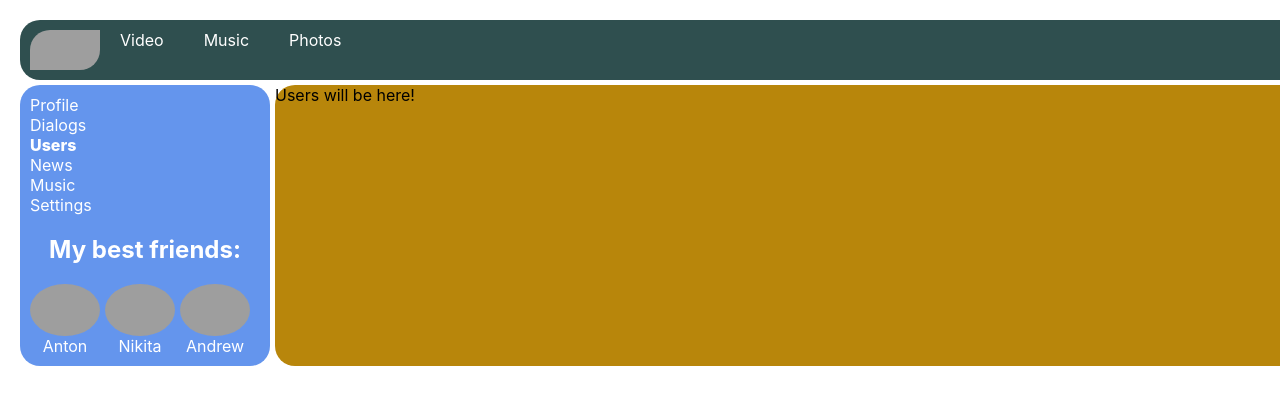
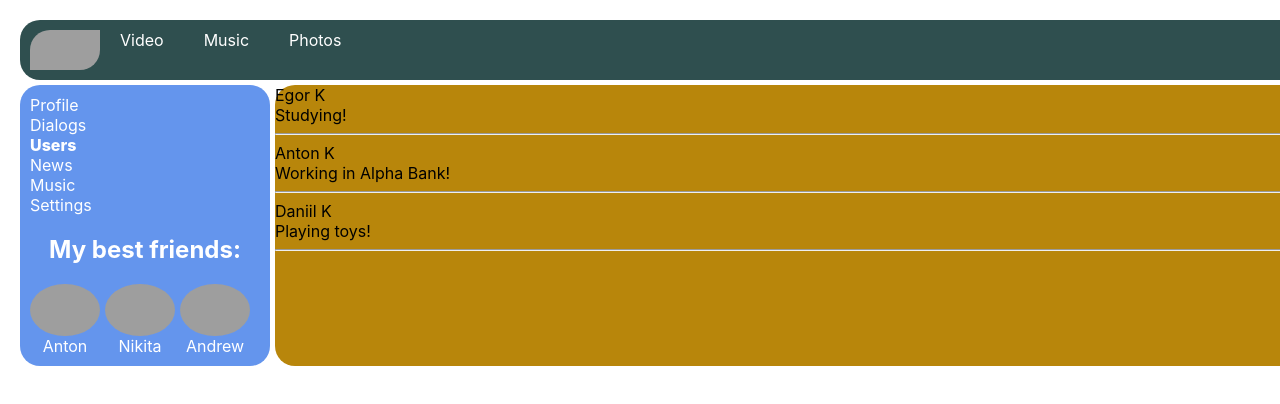
Before and after one commit to Pikadorius/Samurai-way-SN, a React (Create React App) app: page /users in a window 1280 px wide. Shown: the top 404 px of the page. Built offline with nearby package versions, Linux system fonts and the light colour scheme; grey boxes are pictures that could not be loaded.

Commit message:
added typification for UsersContainer.tsx

```diff
--- a/src/components/Users/Users.tsx
+++ b/src/components/Users/Users.tsx
@@ -1,9 +1,16 @@
 import React from 'react';
+import {UsersPropsType} from "./UsersContainer";
 
-const Users = () => {
+const Users = (props:UsersPropsType) => {
     return (
         <div>
-            Users will be here!
+            {props.usersPage.users.map(u => {
+                return <>
+                    <div key={u.id}>{u.fullName}</div>
+                    <div key={u.id}>{u.status}</div>
+                    <hr/>
+                </>
+            })}
         </div>
     );
 };
--- a/src/components/Users/UsersContainer.tsx
+++ b/src/components/Users/UsersContainer.tsx
@@ -1,8 +1,22 @@
 import React from 'react';
 import {connect} from "react-redux";
 import Users from "./Users";
+import {StateType} from "../../redux/redux-store";
+import {InitialStateType} from "../../redux/users-reducer";
 
 
-const UsersContainer = connect()(Users);
+type MapStateType = {
+    usersPage: InitialStateType
+}
+
+const mapStateToProps = (state: StateType):MapStateType=> {
+    return {
+        usersPage: state.usersPage
+    }
+}
+
+export type UsersPropsType = MapStateType
+
+const UsersContainer = connect(mapStateToProps)(Users);
 
 export default UsersContainer;
--- a/src/redux/redux-store.ts
+++ b/src/redux/redux-store.ts
@@ -2,12 +2,14 @@ import {combineReducers, createStore} from 'redux';
 import profileReducer, {ProfileActionsType} from './profile_reducer';
 import dialogsReducer, {DialogsActionsType} from './dialogs_reducer';
 import sidebarReducer from './sidebar_reducer';
+import {usersReducer} from "./users-reducer";
 
 // combine all reducers
 let reducer = combineReducers({
     profilePage: profileReducer,
     dialogsPage: dialogsReducer,
-    sidebar: sidebarReducer
+    sidebar: sidebarReducer,
+    usersPage: usersReducer
 })
 export type StateType = ReturnType<typeof reducer>
 
--- /dev/null
+++ b/src/redux/users-reducer.ts
@@ -0,0 +1,27 @@
+import {v1} from "uuid";
+
+type LocationType = {
+    city: string
+    country: string
+}
+
+type UserType = {
+    id: string
+    fullName: string
+    status: string
+    location: LocationType
+}
+
+const initialState = {
+    users: [
+        {id: v1(),fullName:'Egor K',status: 'Studying!',location: {city:'Minsk', country: 'Belarus'}},
+        {id: v1(),fullName:'Anton K',status: 'Working in Alpha Bank!',location: {city:'St.Petersburg', country: 'Russia'}},
+        {id: v1(),fullName:'Daniil K',status: 'Playing toys!',location: {city:'Minsk', country: 'Belarus'}}
+    ] as UserType[]
+}
+
+export type InitialStateType = typeof initialState
+
+export const usersReducer=(state: InitialStateType = initialState, action: any):InitialStateType=> {
+    return {...state}
+}
```
